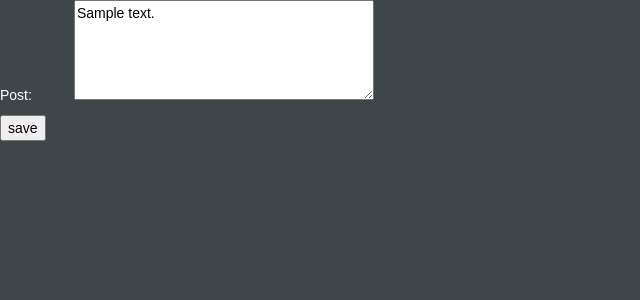
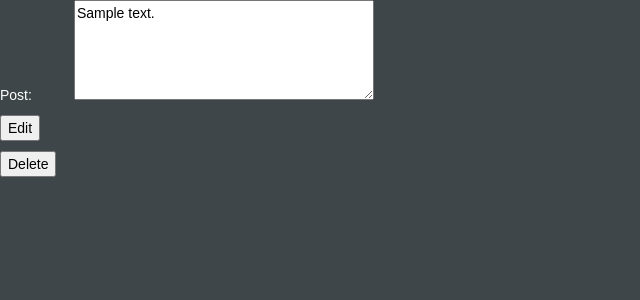
Before and after one commit to 5hwb/BigTextNotes, a Django app: page /edit_post/1 in a window 1280 px wide. Shown: the top 300 px of the page, without its empty margins (0-640 px from the left). Run offline with Django 3.2, Linux system fonts and the light colour scheme; tables that the repository leaves empty hold one stand-in row (values such as "Sample post"); some libraries are stand-ins or nearby versions.

Commit message:
Added ability to delete posts

```diff
--- a/Board/templates/edit_post.html
+++ b/Board/templates/edit_post.html
@@ -8,7 +8,10 @@
         <textarea name="postText" style="width:300px; height:100px; color:black">{{ existingPost.text }}</textarea>
     </p>
     <p>
-        <input type="submit" value="save" style="color:black">
+        <input name="save" type="submit" value="Edit" style="color:black">
+    </p>
+    <p>
+        <input name="save" type="submit" value="Delete" style="color:black">
     </p>
 </form>
 {% endblock %}
--- a/Board/views.py
+++ b/Board/views.py
@@ -29,10 +29,15 @@ def addPost(request):
 
 def editPost(request, post_pk):
     if request.method == 'POST':
-        text = request.POST.get("postText","")
+        formValue = request.POST.get("save", "")
         existingPost = Post.objects.get(id=post_pk)
-        existingPost.text = text
-        existingPost.save()
+        if (formValue == "Edit"):
+            text = request.POST.get("postText","")
+            existingPost.text = text
+            existingPost.save()
+        elif (formValue == "Delete"):
+            existingPost.delete()
+
         return HttpResponseRedirect(reverse_lazy('mainPage'))
 
     else:
```
